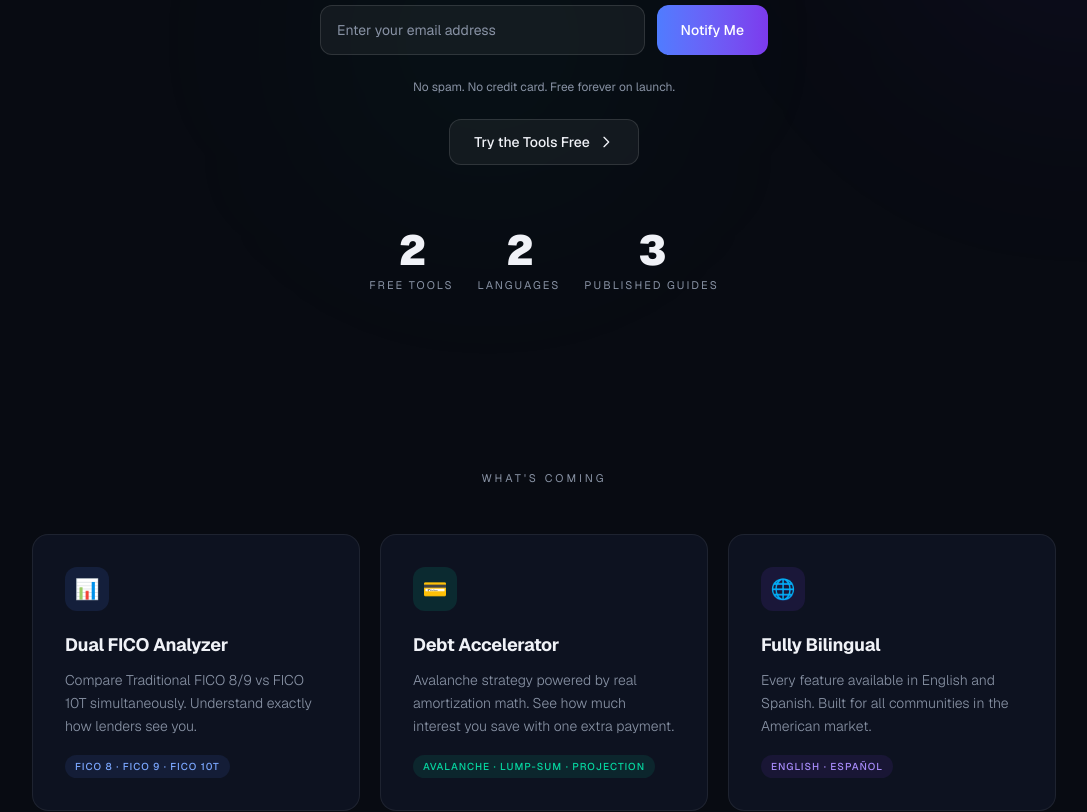
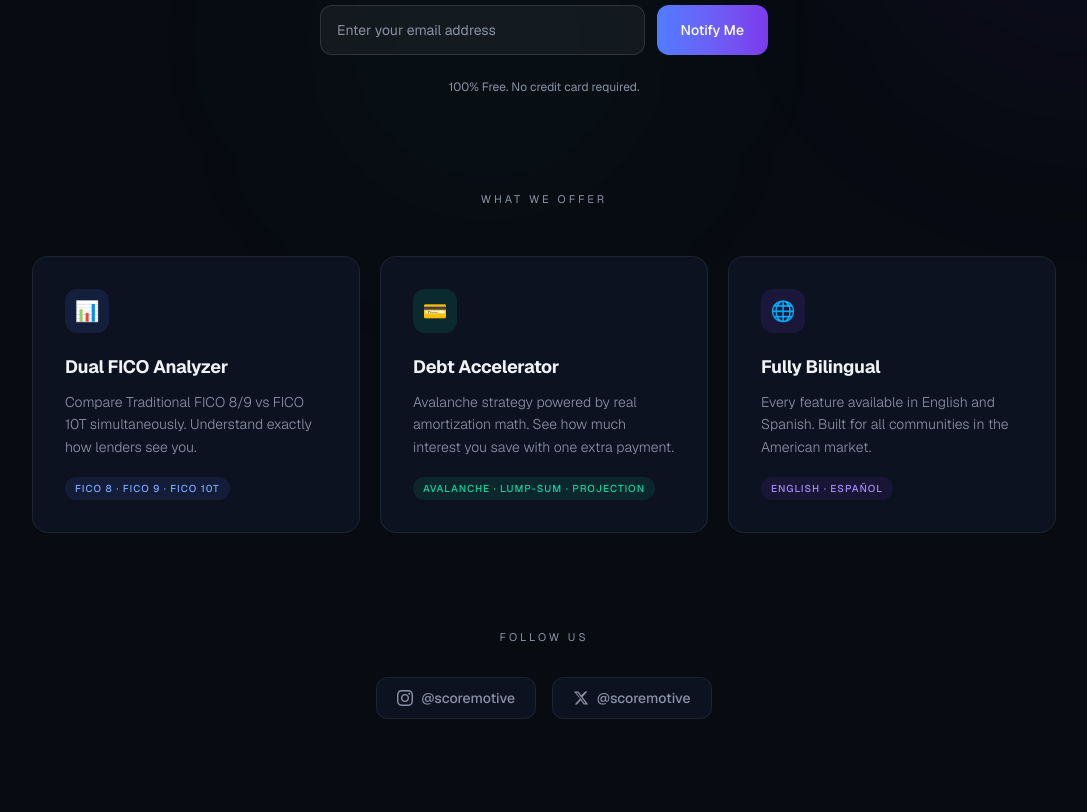
Before and after one commit to jhchavez2015-hub/scoremotive, a Next.js app: page / in a window 1280 px wide. Shown: the part 560-1372 px from the top of the page, without its empty margins (96-1183 px from the left). Built offline with nearby package versions, Linux system fonts and the light colour scheme.

Commit message:
Update landing page cards link to tools remove coming soon

```diff
--- a/app/page.tsx
+++ b/app/page.tsx
@@ -3,28 +3,28 @@ import { useEffect, useState } from "react";
 
 const content = {
   en: {
-    pill: "Early Access Opening Soon",
+    pill: "Free Tools — Now Available",
     h1a: "Know your score.",
     h1b: "Own your future.",
     sub: "Entiende tu crédito. Domina tu futuro.",
     desc: "Free bilingual tools to analyze your FICO score, accelerate debt payoff, and build lasting credit — in English and Spanish.",
-    note: "No spam. No credit card. Free forever on launch.",
+    note: "100% Free. No credit card required.",
     toolsBtn: "Try the Tools Free",
-    whatscoming: "What's coming",
-    follow: "Follow the launch",
+    whatscoming: "What we offer",
+    follow: "Follow us",
     disclaimer: "ScoreMotive is an educational and informational tool. It does not constitute professional financial, legal, or tax advice. FICO score results are estimates based on simplified models. Always consult a Certified Financial Planner (CFP) before making financial decisions. This site may receive compensation through affiliate links.",
     footer: "© 2026 ScoreMotive · Educational use only",
   },
   es: {
-    pill: "Acceso Anticipado Próximamente",
+    pill: "Herramientas Gratis — Ya Disponibles",
     h1a: "Conoce tu score.",
     h1b: "Domina tu futuro.",
     sub: "Know your score. Own your future.",
     desc: "Herramientas bilingües gratuitas para analizar tu puntuación FICO, acelerar el pago de deudas y construir crédito duradero — en inglés y español.",
-    note: "Sin spam. Sin tarjeta. Gratis para siempre al lanzar.",
+    note: "100% Gratis. Sin tarjeta de crédito.",
     toolsBtn: "Probar las Herramientas →",
-    whatscoming: "Qué viene",
-    follow: "Sigue el lanzamiento",
+    whatscoming: "Lo que ofrecemos",
+    follow: "Síguenos",
     disclaimer: "ScoreMotive es una herramienta educativa e informativa. No constituye asesoría financiera, legal ni fiscal profesional. Los resultados del FICO son estimaciones basadas en modelos simplificados. Consulta siempre a un CFP antes de tomar decisiones financieras. Este sitio puede recibir compensación por enlaces de afiliados.",
     footer: "© 2026 ScoreMotive · Solo uso educativo",
   }
@@ -149,26 +149,9 @@ export default function Home() {
 
           <p className="text-xs text-[#8892a4]">{t.note}</p>
 
-          <div className="mt-6">
-            <a href="/tools" className="inline-flex items-center gap-2 bg-white/[0.05] hover:bg-white/[0.08] border border-white/[0.12] hover:border-white/[0.2] text-[#f0f2f7] font-medium text-sm px-6 py-3 rounded-xl transition-all">
-              {t.toolsBtn}
-              <svg className="w-4 h-4" fill="none" stroke="currentColor" viewBox="0 0 24 24"><path strokeLinecap="round" strokeLinejoin="round" strokeWidth={2} d="M9 5l7 7-7 7" /></svg>
-            </a>
-          </div>
 
-         {/* Stats */}
-          <div className="flex justify-center gap-6 mt-16 mb-20">
-            {[
-              { num: "2", label: lang === 'es' ? "Herramientas Gratis" : "Free Tools" },
-              { num: "2", label: lang === 'es' ? "Idiomas" : "Languages" },
-              { num: "3", label: lang === 'es' ? "Guías Publicadas" : "Published Guides" },
-            ].map((stat) => (
-              <div key={stat.label} className="text-center min-w-[72px]">
-                <span className="block text-[42px] font-black text-[#f0f2f7] leading-none tracking-[-2px]">{stat.num}</span>
-                <span className="block text-[11px] uppercase tracking-[2px] text-[#8892a4] mt-1.5">{stat.label}</span>
-              </div>
-            ))}
-          </div>
+
+
         </div>
       </section>
 
@@ -178,16 +161,16 @@ export default function Home() {
           <p className="text-center text-[11px] uppercase tracking-[3px] text-[#8892a4] mb-12">{t.whatscoming}</p>
           <div className="grid grid-cols-1 md:grid-cols-3 gap-5">
             {[
-              { icon: "📊", title: "Dual FICO Analyzer", desc: "Compare Traditional FICO 8/9 vs FICO 10T simultaneously. Understand exactly how lenders see you.", tag: "FICO 8 · FICO 9 · FICO 10T", color: "rgba(79,124,255,0.12)", tagColor: "#7ba7ff", tagBg: "rgba(79,124,255,0.1)" },
-              { icon: "💳", title: "Debt Accelerator", desc: "Avalanche strategy powered by real amortization math. See how much interest you save with one extra payment.", tag: "Avalanche · Lump-sum · Projection", color: "rgba(6,214,160,0.12)", tagColor: "#06d6a0", tagBg: "rgba(6,214,160,0.1)" },
-              { icon: "🌐", title: "Fully Bilingual", desc: "Every feature available in English and Spanish. Built for all communities in the American market.", tag: "English · Español", color: "rgba(124,58,237,0.12)", tagColor: "#a78bfa", tagBg: "rgba(124,58,237,0.1)" },
+              { icon: "📊", title: "Dual FICO Analyzer", desc: "Compare Traditional FICO 8/9 vs FICO 10T simultaneously. Understand exactly how lenders see you.", tag: "FICO 8 · FICO 9 · FICO 10T", color: "rgba(79,124,255,0.12)", tagColor: "#7ba7ff", tagBg: "rgba(79,124,255,0.1)", href: "/tools" },
+              { icon: "💳", title: "Debt Accelerator", desc: "Avalanche strategy powered by real amortization math. See how much interest you save with one extra payment.", tag: "Avalanche · Lump-sum · Projection", color: "rgba(6,214,160,0.12)", tagColor: "#06d6a0", tagBg: "rgba(6,214,160,0.1)", href: "/tools?tab=deuda" },
+              { icon: "🌐", title: "Fully Bilingual", desc: "Every feature available in English and Spanish. Built for all communities in the American market.", tag: "English · Español", color: "rgba(124,58,237,0.12)", tagColor: "#a78bfa", tagBg: "rgba(124,58,237,0.1)", href: "/tools" },
             ].map((f) => (
-              <div key={f.title} className="bg-[#0d1220] border border-white/[0.07] rounded-2xl p-8 hover:border-white/[0.12] hover:-translate-y-1 transition-all duration-300">
+              <a key={f.title} href={f.href} className="block bg-[#0d1220] border border-white/[0.07] rounded-2xl p-8 hover:border-white/[0.12] hover:-translate-y-1 transition-all duration-300 group">
                 <div className="w-11 h-11 rounded-xl flex items-center justify-center text-xl mb-5" style={{ background: f.color }}>{f.icon}</div>
                 <h3 className="text-lg font-bold text-[#f0f2f7] mb-2.5 tracking-[-0.3px]">{f.title}</h3>
                 <p className="text-sm text-[#8892a4] leading-relaxed font-light mb-4">{f.desc}</p>
                 <span className="inline-block text-[10px] font-medium uppercase tracking-[1px] px-2.5 py-1 rounded-full" style={{ background: f.tagBg, color: f.tagColor }}>{f.tag}</span>
-              </div>
+              </a>
             ))}
           </div>
         </div>
@@ -195,9 +178,18 @@ export default function Home() {
 
       {/* Social */}
       <section className="relative z-10 pb-24 px-6 text-center">
-        <p className="text-[11px] uppercase tracking-[3px] text-[#8892a4] mb-8">{t.follow}
-        </p>
-        </section>
+        <p className="text-[11px] uppercase tracking-[3px] text-[#8892a4] mb-8">{t.follow}</p>
+        <div className="flex justify-center gap-4 flex-wrap mb-16">
+          <a href="https://instagram.com/scoremotive" target="_blank" rel="noopener noreferrer" className="flex items-center gap-2 bg-[#0d1220] border border-white/[0.07] rounded-xl px-5 py-2.5 text-sm font-medium text-[#8892a4] hover:border-white/[0.12] hover:text-[#f0f2f7] transition-all">
+            <svg className="w-4 h-4 fill-current" viewBox="0 0 24 24"><path d="M12 2.163c3.204 0 3.584.012 4.85.07 3.252.148 4.771 1.691 4.919 4.919.058 1.265.069 1.645.069 4.849 0 3.205-.012 3.584-.069 4.849-.149 3.225-1.664 4.771-4.919 4.919-1.266.058-1.644.07-4.85.07-3.204 0-3.584-.012-4.849-.07-3.26-.149-4.771-1.699-4.919-4.92-.058-1.265-.07-1.644-.07-4.849 0-3.204.013-3.583.07-4.849.149-3.227 1.664-4.771 4.919-4.919 1.266-.057 1.645-.069 4.849-.069zm0-2.163c-3.259 0-3.667.014-4.947.072-4.358.2-6.78 2.618-6.98 6.98-.059 1.281-.073 1.689-.073 4.948 0 3.259.014 3.668.072 4.948.2 4.358 2.618 6.78 6.98 6.98 1.281.058 1.689.072 4.948.072 3.259 0 3.668-.014 4.948-.072 4.354-.2 6.782-2.618 6.979-6.98.059-1.28.073-1.689.073-4.948 0-3.259-.014-3.667-.072-4.947-.196-4.354-2.617-6.78-6.979-6.98-1.281-.059-1.69-.073-4.949-.073zm0 5.838c-3.403 0-6.162 2.759-6.162 6.162s2.759 6.163 6.162 6.163 6.162-2.759 6.162-6.163c0-3.403-2.759-6.162-6.162-6.162zm0 10.162c-2.209 0-4-1.79-4-4 0-2.209 1.791-4 4-4s4 1.791 4 4c0 2.21-1.791 4-4 4zm6.406-11.845c-.796 0-1.441.645-1.441 1.44s.645 1.44 1.441 1.44c.795 0 1.439-.645 1.439-1.44s-.644-1.44-1.439-1.44z"/></svg>
+            @scoremotive
+          </a>
+          <a href="https://x.com/scoremotive" target="_blank" rel="noopener noreferrer" className="flex items-center gap-2 bg-[#0d1220] border border-white/[0.07] rounded-xl px-5 py-2.5 text-sm font-medium text-[#8892a4] hover:border-white/[0.12] hover:text-[#f0f2f7] transition-all">
+            <svg className="w-4 h-4 fill-current" viewBox="0 0 24 24"><path d="M18.244 2.25h3.308l-7.227 8.26 8.502 11.24H16.17l-4.714-6.231-5.401 6.231H2.744l7.737-8.835L1.254 2.25H8.08l4.253 5.622zm-1.161 17.52h1.833L7.084 4.126H5.117z"/></svg>
+            @scoremotive
+          </a>
+        </div>
+      </section>
 
         {/* Blog Section */}
         <section className="relative z-10 pb-24 px-6">
@@ -228,7 +220,7 @@ export default function Home() {
         </section>
 
         <section className="relative z-10 pb-24 px-6 text-center"><p style={{display:'none'}}></p>
-        <div className="flex justify-center gap-4 flex-wrap">
+        <div style={{display:'none'}} className="flex justify-center gap-4 flex-wrap">
           <a href="https://instagram.com/scoremotive" target="_blank" rel="noopener noreferrer" className="flex items-center gap-2 bg-[#0d1220] border border-white/[0.07] rounded-xl px-5 py-2.5 text-sm font-medium text-[#8892a4] hover:border-white/[0.12] hover:text-[#f0f2f7] transition-all">
             <svg className="w-4 h-4 fill-current" viewBox="0 0 24 24"><path d="M12 2.163c3.204 0 3.584.012 4.85.07 3.252.148 4.771 1.691 4.919 4.919.058 1.265.069 1.645.069 4.849 0 3.205-.012 3.584-.069 4.849-.149 3.225-1.664 4.771-4.919 4.919-1.266.058-1.644.07-4.85.07-3.204 0-3.584-.012-4.849-.07-3.26-.149-4.771-1.699-4.919-4.92-.058-1.265-.07-1.644-.07-4.849 0-3.204.013-3.583.07-4.849.149-3.227 1.664-4.771 4.919-4.919 1.266-.057 1.645-.069 4.849-.069zm0-2.163c-3.259 0-3.667.014-4.947.072-4.358.2-6.78 2.618-6.98 6.98-.059 1.281-.073 1.689-.073 4.948 0 3.259.014 3.668.072 4.948.2 4.358 2.618 6.78 6.98 6.98 1.281.058 1.689.072 4.948.072 3.259 0 3.668-.014 4.948-.072 4.354-.2 6.782-2.618 6.979-6.98.059-1.28.073-1.689.073-4.948 0-3.259-.014-3.667-.072-4.947-.196-4.354-2.617-6.78-6.979-6.98-1.281-.059-1.69-.073-4.949-.073zm0 5.838c-3.403 0-6.162 2.759-6.162 6.162s2.759 6.163 6.162 6.163 6.162-2.759 6.162-6.163c0-3.403-2.759-6.162-6.162-6.162zm0 10.162c-2.209 0-4-1.79-4-4 0-2.209 1.791-4 4-4s4 1.791 4 4c0 2.21-1.791 4-4 4zm6.406-11.845c-.796 0-1.441.645-1.441 1.44s.645 1.44 1.441 1.44c.795 0 1.439-.645 1.439-1.44s-.644-1.44-1.439-1.44z"/></svg>
             @scoremotive
```
